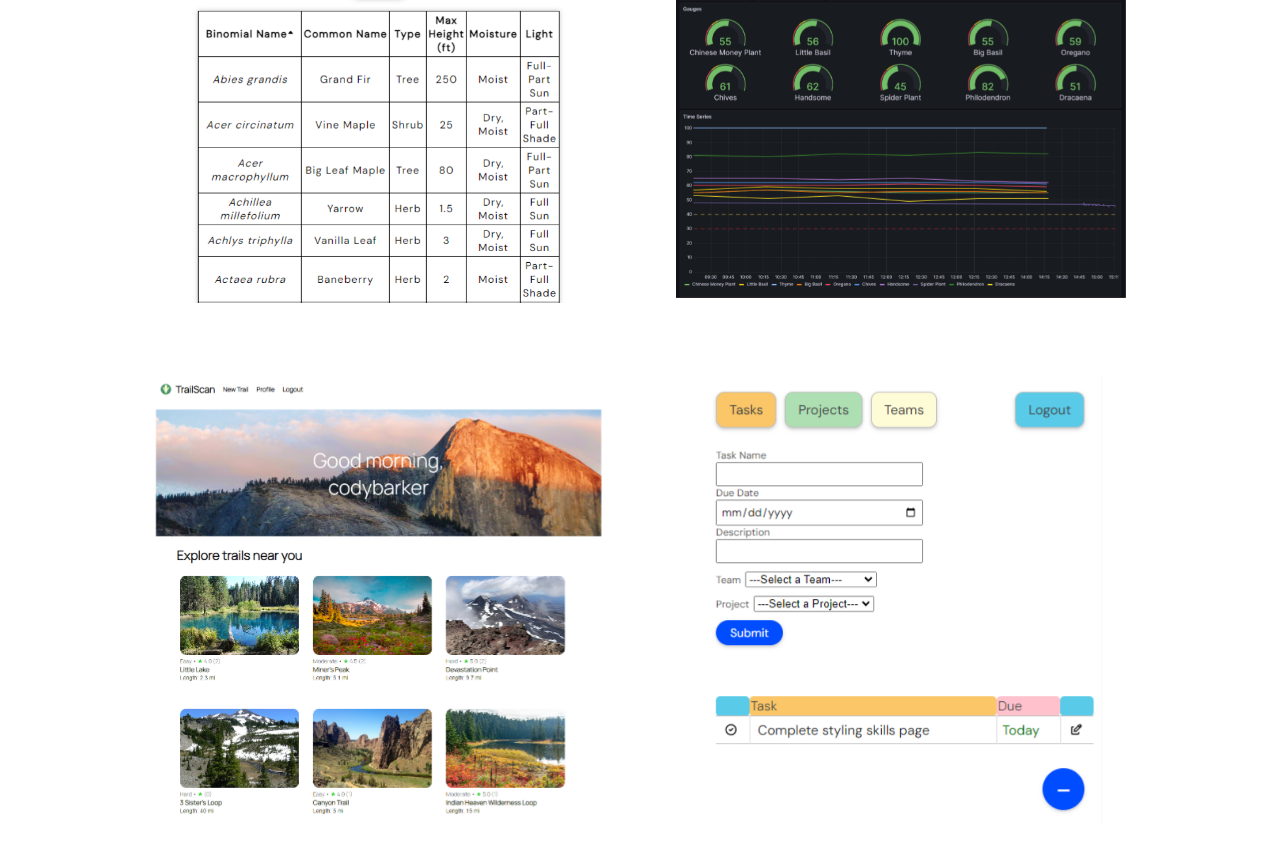
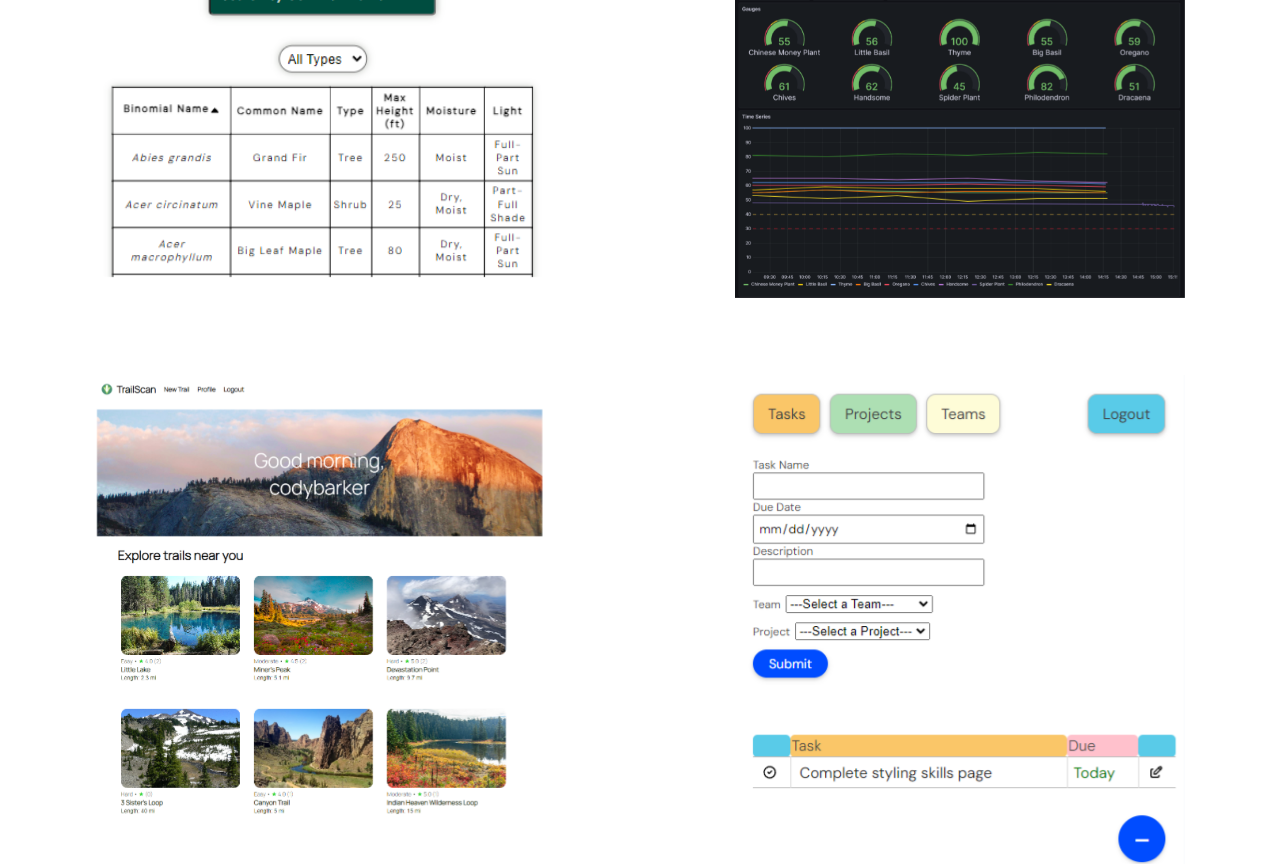
Before and after one commit to cody-barker/react-portfolio-website, a React (Create React App) app: page / in a window 1280 px wide. Shown: the part 2240-3104 px from the top of the page. Built offline with nearby package versions, Linux system fonts and the light colour scheme.

Commit message:
make projects responsive

```diff
--- a/src/components/Projects.js
+++ b/src/components/Projects.js
@@ -7,10 +7,83 @@ import whiteGithubIcon from '../assets/white-github-icon.svg'
 
 function Projects() {
 
-  function handleGitHubClick() {
+const projects = [
+  {
+    id: 0,
+    title: "Portland Native Plants",
+    description: "An expansive list of plant species native to Portland, Oregon.",
+    image: portlandNativePlantsPreview,
+    website: "https://www.portlandnativeplants.com",
+    github: "https://github.com/cody-barker/portland-native-plants"
+  },
 
-  }
+  {
+    id: 1,
+    title: "Soil Moisture Sensors",
+    description: "A template for graphically displaying soil moisture levels, temp, and humidity with an ESP32 microcontroller, InfluxDB, and Grafana.",
+    image: soilMoistureSensorsPreview,
+    website: null,
+    github: "https://github.com/cody-barker/soil-moisture-sensors"
+  },
 
+  {
+    id: 2,
+    title: "TrailScan",
+    description: "An app built for hikers. Users can add new trails and review the ones they've hiked.",
+    image: trailScanPreview,
+    website: "https://trailscan.onrender.com/",
+    github: "https://github.com/cody-barker/trailscan"
+  },
+
+  {
+    id: 3,
+    title: "Trakable",
+    description: "A task management app that allows users to join teams, and contribute to projects by creating and managing tasks.",
+    image: trakablePreview,
+    website: "https://trakable.onrender.com/",
+    github: "https://github.com/cody-barker/trakable"
+  },
+
+  {
+    id: 4,
+    title: "Farm Tracker",
+    description: "Maintains a record of the production beds on a number of farms, with full CRUD for both Farms and Beds.",
+    image: farmTrackerPreview,
+    website: "https://farm-tracker.onrender.com",
+    github: "https://github.com/cody-barker/farmtracker"
+  },
+]
+
+const projectCards = projects.map((project) => {
+
+  const {
+    id,
+    title,
+    description,
+    image,
+    website,
+    github
+  } = project
+
+  return(
+    <div key={id} className="project flip-card">
+      <div className="flip-card-inner">
+        <div className="flip-card-front">
+          <img className="project-image" loading="lazy" src={image} alt={{title} + "preview"}/>
+        </div>
+        <div className="flip-card-back">
+          <a href={website} src={website} target='_blank' rel="noopener">
+            <h3>{title}</h3>
+          </a>
+          <h4>{description}</h4>
+          <a href={github} target="_blank" rel="noopener" alt={{title} + "preview"}>
+            <img src={whiteGithubIcon}/>
+          </a>
+        </div>
+      </div>
+    </div>
+  )
+})
 
   return(
     <div id="projects">
@@ -18,72 +91,7 @@ function Projects() {
         <h2>Projects</h2>
       </div>
       <section className="projects-container">
-
-        <div className="project flip-card">
-          <div className="flip-card-inner">
-            <div className="flip-card-front">
-              <img className="project-image" loading="lazy" src={portlandNativePlantsPreview} alt="portland native plants preview"/>
-            </div>
-            <div className="flip-card-back">
-              <h3>Portland Native Plants</h3>
-              <h4>An expansive list of plant species native to Portland, Oregon.</h4>
-              <img src={whiteGithubIcon} onClick={() => window.open("https://github.com/cody-barker/portland-native-plants", '_blank').focus()} alt="github icon" />
-            </div>
-          </div>
-        </div>
-
-        <div className="project flip-card">
-          <div className="flip-card-inner">
-            <div className="flip-card-front">
-              <img className="project-image" loading="lazy" src={soilMoistureSensorsPreview} alt="soil moisture sensors preview"/>
-            </div>
-            <div className="flip-card-back">
-              <h3>Soil Moisture Sensors</h3>
-              <h4>An expansive list of plant species native to Portland, Oregon.</h4>
-              <img src={whiteGithubIcon} alt="github icon" />
-            </div>
-          </div>
-        </div>
-
-        <div className="project flip-card">
-          <div className="flip-card-inner">
-            <div className="flip-card-front">
-              <img className="project-image" loading="lazy" src={trailScanPreview} alt="trailscan preview"/>
-            </div>
-            <div className="flip-card-back">
-              <h3>Trailscan</h3>
-              <h4>An expansive list of plant species native to Portland, Oregon.</h4>
-              <img src={whiteGithubIcon} alt="github icon" />
-            </div>
-          </div>
-        </div>
-
-        <div className="project flip-card">
-          <div className="flip-card-inner">
-            <div className="flip-card-front">
-              <img className="project-image" loading="lazy" src={trakablePreview} alt="trakable preview"/>
-            </div>
-            <div className="flip-card-back">
-              <h3>Trakable</h3>
-              <h4>An expansive list of plant species native to Portland, Oregon.</h4>
-              <img src={whiteGithubIcon} alt="github icon" />
-            </div>
-          </div>
-        </div>
-
-        <div className="project flip-card">
-          <div className="flip-card-inner">
-            <div className="flip-card-front">
-              <img className="project-image" loading="lazy" src={farmTrackerPreview} alt="farm tracker preview"/>
-            </div>
-            <div className="flip-card-back">
-              <h3>Farm Tracker</h3>
-              <h4>An expansive list of plant species native to Portland, Oregon.</h4>
-              <img src={whiteGithubIcon} alt="github icon" />
-            </div>
-          </div>
-        </div>
-
+        {projectCards}
       </section>
     </div>
   )
--- a/src/styles/App.css
+++ b/src/styles/App.css
@@ -31,6 +31,20 @@
   .skills-card li {
     font-size: 1.5em;
   }
+
+  div.skills-title-container {
+    font-size: 1.75em;
+  }
+
+  div.project {
+    margin: 1em 0 1em 0;
+  }
+
+  img.project-image {
+    max-height: 330px;
+    width: auto;
+  }
+
 }
 
 @media (max-width: 600px) {
@@ -67,9 +81,25 @@
   .skills-card li {
     font-size: 1.25em;
   }
+
+  div.skills-title-container {
+    font-size: 1.3em;
+  }
+
+  section.projects-container {
+    display: flex;
+    flex-direction: column;
+    justify-content: center;
+    align-items: center;
+  }
+
+  img.project-image {
+    max-width: 375px;
+  }
+
 }
 
-@media (max-width: 460px) {
+@media (max-width: 480px) {
   #skills-container .skills-card {
     min-width: 75%;
     min-height: 400px;
@@ -80,6 +110,12 @@
 
   .skills-card li {
     font-size: 1em;
+  }
+
+  div.project {
+    height: 450px;
+    max-width: 330px;
+    margin: 1em 0 1em 0
   }
 }
 
@@ -258,16 +294,6 @@ section {
   margin: 0;
 }
 
-/* .skills-title-container {
-  height: 20%;
-  display: flex;
-  justify-content: center;
-  align-items: center;
-  width: 100%;
-  border-bottom: 2px solid #333;
-  background-color: rgb(250, 226, 199);
-} */
-
 .skills-title-container {
   height: 20%;
   display: flex;
@@ -304,52 +330,52 @@ section {
 
 /*Projects*/
 
-#projects {
-  height: auto;
-  width: 100%;
-}
-
 #projects .section-header {
   margin: 1.5em 0 1.5em 0;
 }
 
 .projects-container {
   display: flex;
-  justify-content: center;
+  justify-content: space-around;
   flex-wrap: wrap;
 }
 
 .project {
+  height: 450px;
   width: 450px;
-  height: 450px;
   background-color: transparent;
   display: flex;
   justify-content: center;
-  align-items: center;
   margin: 2em;
+  background-color: transparent;
+  perspective: 1000px;
 }
 
 .project-image {
-  max-height: 450px;
-  max-width: 450px;
+  width: 100%;
 }
 
 .project h3 {
   font-size: 2em;
 }
 
-.flip-card {
-  background-color: transparent;
-  width: 450px;
-  height: 450px;
-  perspective: 1000px; /* Remove this if you don't want the 3D effect */
+.project a {
+  text-decoration: none;
+  cursor: pointer;
+}
+
+.project a:visited {
+  color: white;
+}
+
+.project a:hover {
+  color: rgb(252, 226, 81);
 }
 
 /* This container is needed to position the front and back side */
 .flip-card-inner {
   position: relative;
   width: 100%;
-  height: 100%;
   text-align: center;
   transition: transform 0.8s;
   transform-style: preserve-3d;
@@ -384,131 +410,3 @@ section {
   color: white;
   transform: rotateY(180deg);
 }
-
-
-
-
-/*
-.container {
-  display: flex;
-  margin: 10 auto;
-  padding: 20px;
-  flex-direction: row;
-  justify-content: center;
-  align-items: center;
-  background-color: white;
-  border-radius: 25px;
-}
-
-.container img {
-  display: flex;
-  justify-content: center;
-  align-items: center;
-  width: 150px;
-  height: 150px;
-  border-radius: 50%;
-  object-fit: cover;
-  box-shadow: 0 0 7px rgba(45, 59, 38, 0.4);
-}
-
-#no-shadow{
-  box-shadow: none;
-}
-
-#no-shadow:hover {
-  box-shadow: 0 0 7px rgb(205, 184, 25);
-}
-
-.home-left {
-  max-width: 250px;
-}
-
-.home-right {
-  display: flex;
-  flex-direction: column;
-  justify-content: flex-start;
-  margin-left: 25px;
-  max-width: 250px;
-}
-
-.home-right p {
-  margin-top: 0;
-}
-
-.home-right img {
-  margin-top: 5px;
-  display: flex;
-  align-items: center;
-  height: 24px;
-  width: 24px;
-  margin-right: 10px;
-}
-
-.home-right img:hover {
-  cursor: pointer;
-  box-shadow: 0 0 7px rgb(205, 184, 25);
-
-}
-
-.large-text {
-  font-size: x-large;
-  font-weight: bold;
-}
-
-.icons-container {
-  display: flex;
-  flex-direction: row;
-  flex-wrap: nowrap;
-}
-
-button {
-  font-family: 'Spectral', serif;
-  background: transparent;
-  letter-spacing: .5px;
-  border-radius: 15px;
-  margin-right: 25px;
-  padding: 5px 15px 5px 15px;
-  box-shadow: 0 0 7px rgba(45, 59, 38, 0.3);
-}
-
-button:hover {
-  cursor: pointer;
-  box-shadow: 0 0 7px rgb(205, 184, 25);
-}
-
-.about-container {
-  padding: 10px;
-  line-height: 25px;
-  min-height: 100vh;
-  background-color: white;
-}
-
-.about-container p {
-  margin-left: 25px;
-}
-
-.about-container h2 {
-  margin-top: 0;
-}
-
-.about-container ul {
-  display: flex;
-  flex-wrap: wrap;
-  justify-content: space-around;
-}
-
-.about-container ul div {
-  display: flex;
-  flex-direction: column;
-  width: 33%;
-}
-
-.about-skills-container {
-  margin-top: 40px;
-}
-
-
-
-
-
- */
```
Also changed, not shown: src/assets/Portland Plant List Preview Image.png.
